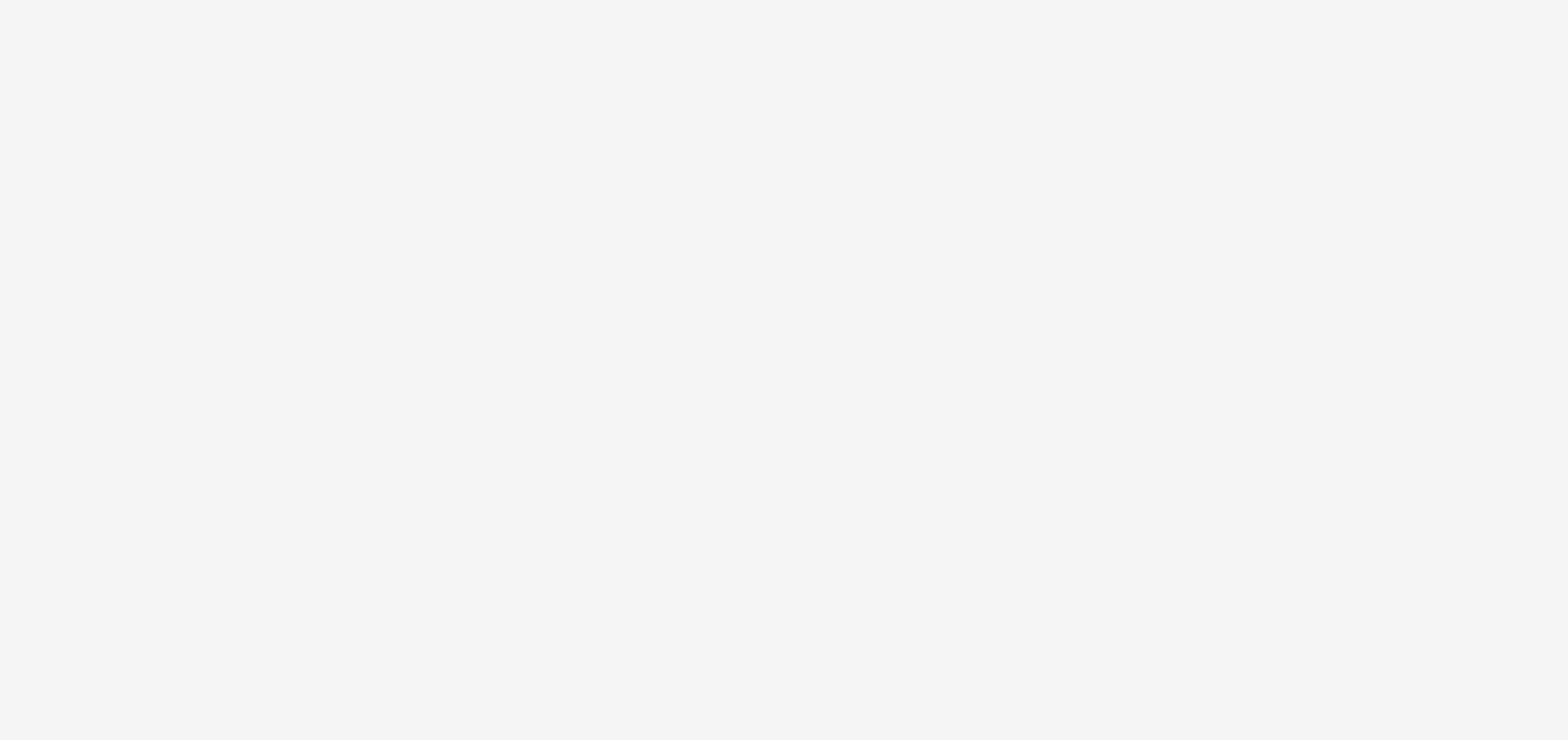
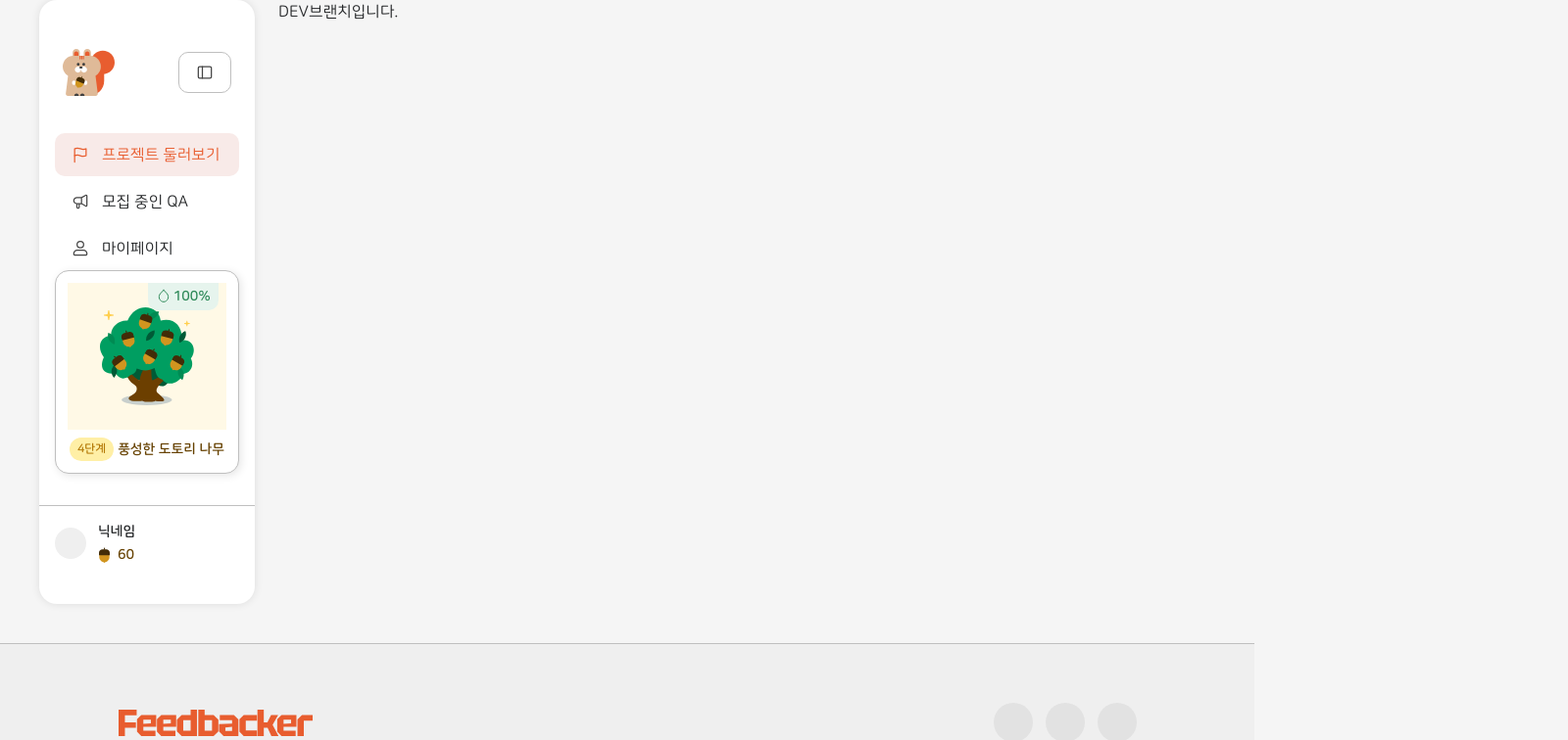
Before and after one commit to FeedBacker-team/frontend, a Next.js app: page / in a window 1280 px wide. Shown: the part 40-796 px from the top of the page at 98% size, 1600 px wide, since content can reach past the window. Built offline with nearby package versions, Linux system fonts and the light colour scheme.

Commit message:
feat: 루트 레이아웃에 AppShell 추가

```diff
--- a/src/app/globals.css
+++ b/src/app/globals.css
@@ -95,6 +95,9 @@
   --color-system-success: #34c759;
   --color-system-information: #0088ff;
   --color-system-warning: #ffcc00;
+
+  /* Layout */
+  --width-app-canvas: 1600px;
 
   /* Font Family */
   --font-sans:
--- a/src/app/layout.tsx
+++ b/src/app/layout.tsx
@@ -1,6 +1,7 @@
 import type { Metadata } from 'next';
 
 import { Toaster } from '@/components/common/sonner';
+import { AppShell } from '@/components/layout/app-shell';
 
 import './globals.css';
 
@@ -33,7 +34,7 @@ export default function RootLayout({ children }: LayoutProps<'/'>) {
   return (
     <html lang="ko">
       <body>
-        {children}
+        <AppShell>{children}</AppShell>
         <Toaster />
       </body>
     </html>
--- /dev/null
+++ b/src/components/layout/app-shell.tsx
@@ -0,0 +1,65 @@
+'use client';
+
+import { usePathname } from 'next/navigation';
+import type { ReactNode } from 'react';
+
+import { Footer } from '@/components/layout/footer';
+import { Sidebar } from '@/components/layout/sidebar';
+
+const HIDE_SHELL = ['/ex'];
+const HIDE_FOOTER = ['/projects/new'];
+
+/**
+ * 기본: 사이드바 + 푸터
+ *
+ * HIDE_SHELL  — 사이드바·푸터 둘 다 없음. 경로 prefix.
+ *               예: '/ex' → /ex, /ex/toast
+ *
+ * HIDE_FOOTER — 사이드바는 있고 푸터만 없음. 경로 prefix.
+ *               예: '/projects/new'(주소는 예시입니다)
+ *               수정 페이지(/projects/:id/edit)는 아래 정규식으로 따로 처리.
+ *
+ * 예외 페이지가 생기면 해당 배열에 경로를 추가한다.
+ */
+
+function matchesPrefix(pathname: string, prefixes: string[]) {
+  return prefixes.some(
+    (prefix) => pathname === prefix || pathname.startsWith(`${prefix}/`)
+  );
+}
+
+function shouldHideFooter(pathname: string) {
+  if (matchesPrefix(pathname, HIDE_FOOTER)) {
+    return true;
+  }
+
+  return /^\/projects\/[^/]+\/edit\/?$/.test(pathname);
+}
+
+type AppShellProps = {
+  children: ReactNode;
+};
+
+function AppShell({ children }: AppShellProps) {
+  const pathname = usePathname();
+  const hideShell = matchesPrefix(pathname, HIDE_SHELL);
+  const hideFooter = shouldHideFooter(pathname);
+
+  if (hideShell) {
+    return children;
+  }
+
+  return (
+    <>
+      <div className="w-full sm:mx-auto sm:w-app-canvas">
+        <div className="flex items-stretch gap-6 p-10">
+          <Sidebar />
+          <div className="min-w-0 flex-1">{children}</div>
+        </div>
+      </div>
+      {hideFooter ? null : <Footer />}
+    </>
+  );
+}
+
+export { AppShell };
--- a/src/components/layout/sidebar.tsx
+++ b/src/components/layout/sidebar.tsx
@@ -35,7 +35,7 @@ function Sidebar() {
   return (
     <aside
       className={cn(
-        'flex h-full shrink-0 flex-col bg-white shadow-[0_0_8px_0_rgba(0,0,0,0.1)]',
+        'flex min-h-0 max-h-[85vh] shrink-0 flex-col self-stretch bg-white shadow-[0_0_8px_0_rgba(0,0,0,0.1)]',
         isCollapsed ? 'w-20 rounded-xl py-11' : 'w-55 rounded-2xl pt-11 pb-6'
       )}
     >
```
